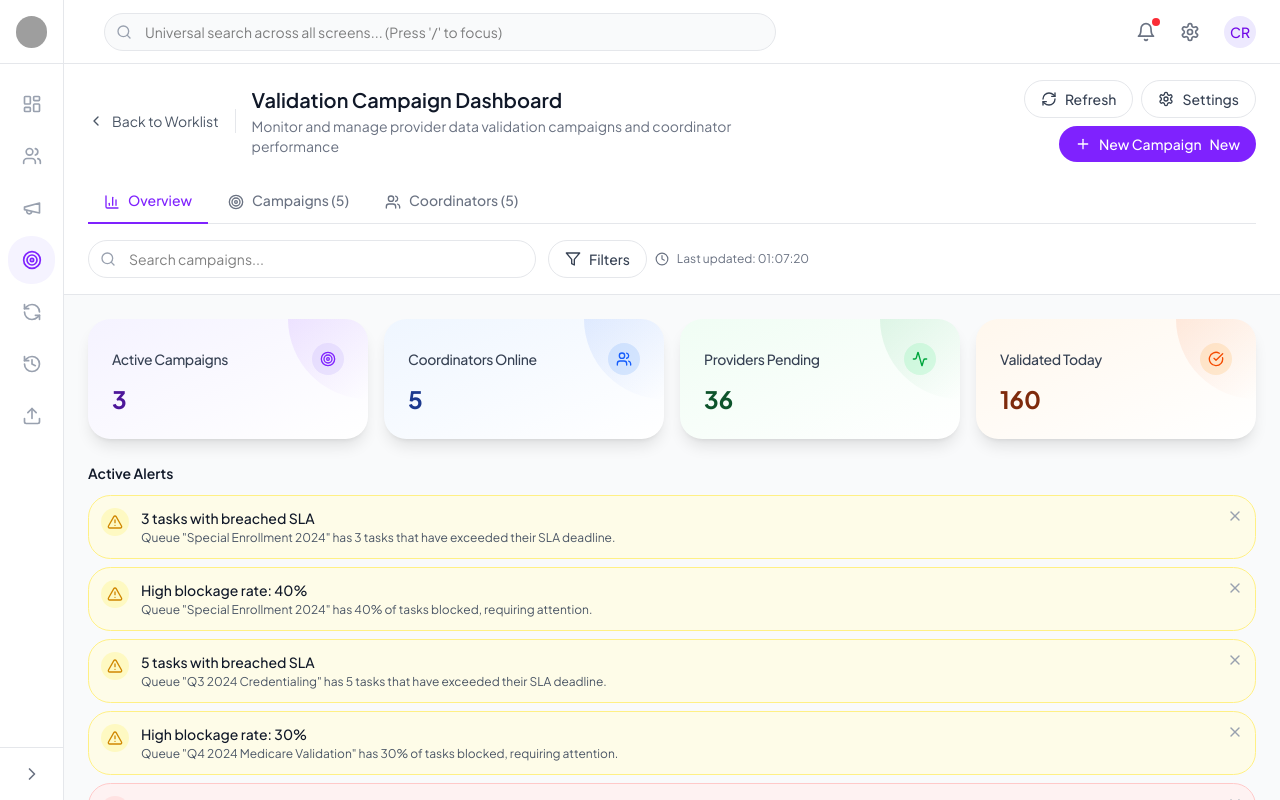
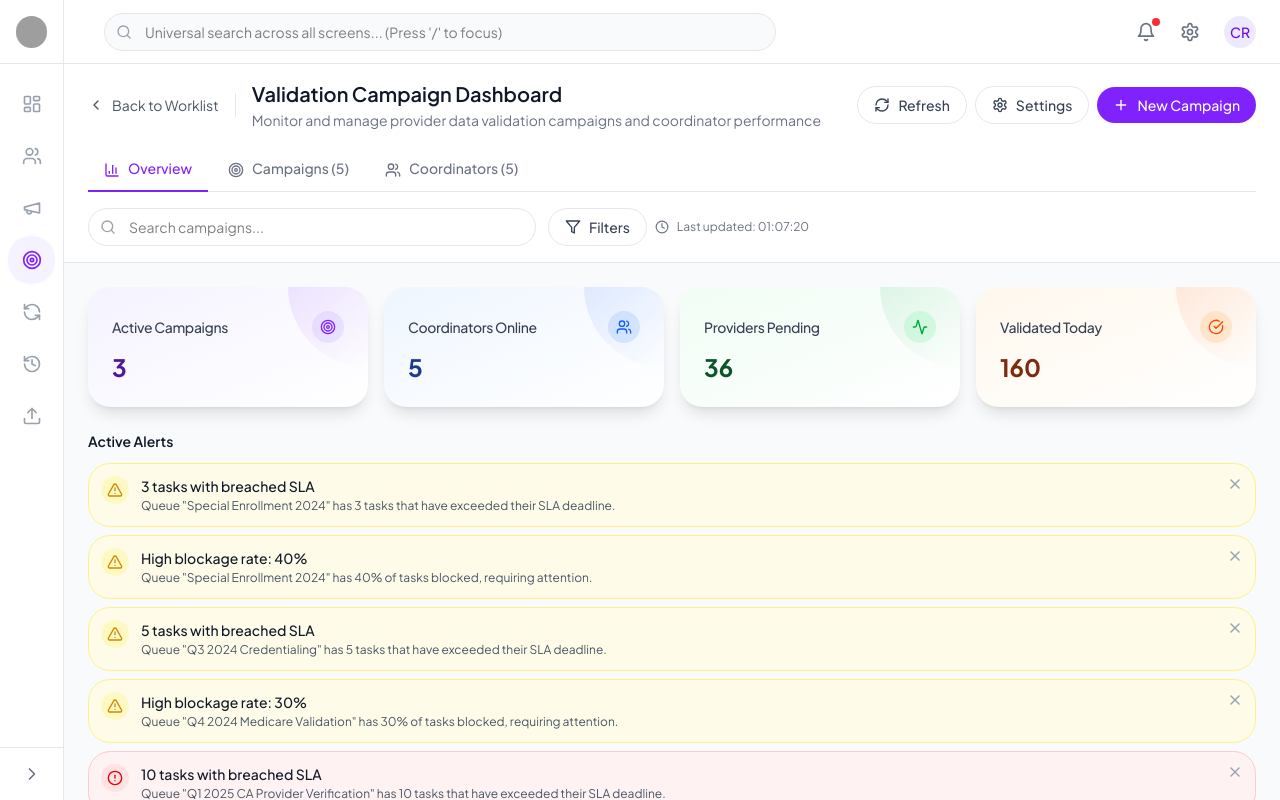
Before and after one commit to chanducodex/prime-pdm-engine, a Next.js app: page /outreach/queue-management in a window 1280 px wide. Built offline with nearby package versions, Linux system fonts and the light colour scheme; grey boxes are pictures that could not be loaded.

Commit message:
fix: adjust visibility of 'New Campaign' button text for better responsiveness

```diff
--- a/app/outreach/queue-management/page.tsx
+++ b/app/outreach/queue-management/page.tsx
@@ -510,7 +510,7 @@ function ValidationCampaignDashboard() {
             >
               <Plus className="w-4 h-4" />
               <span className="hidden sm:inline">New Campaign</span>
-              <span className="sm:inline">New</span>
+              <span className="sm:hidden">New</span>
             </button>
           </div>
         </div>
```
